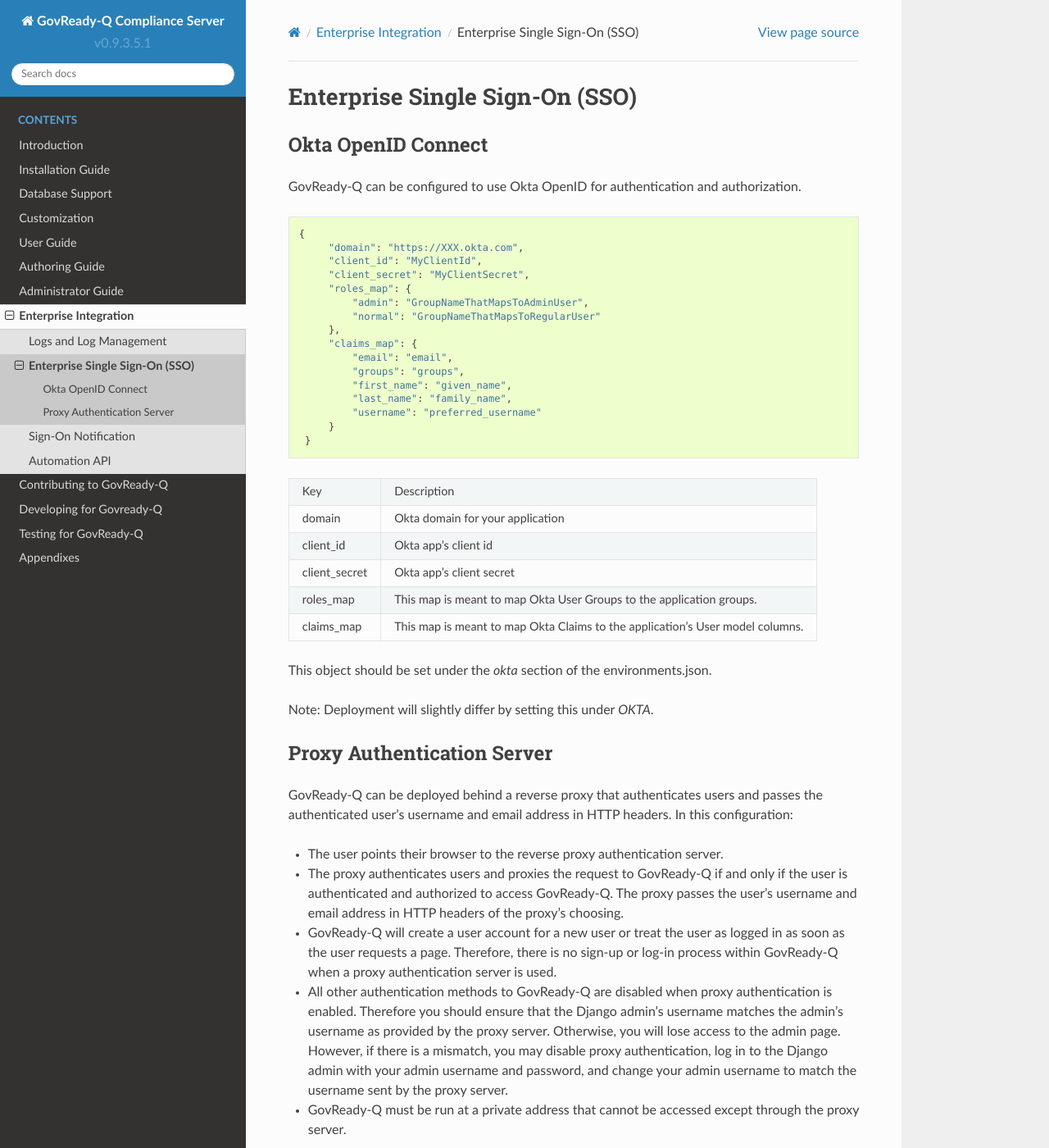
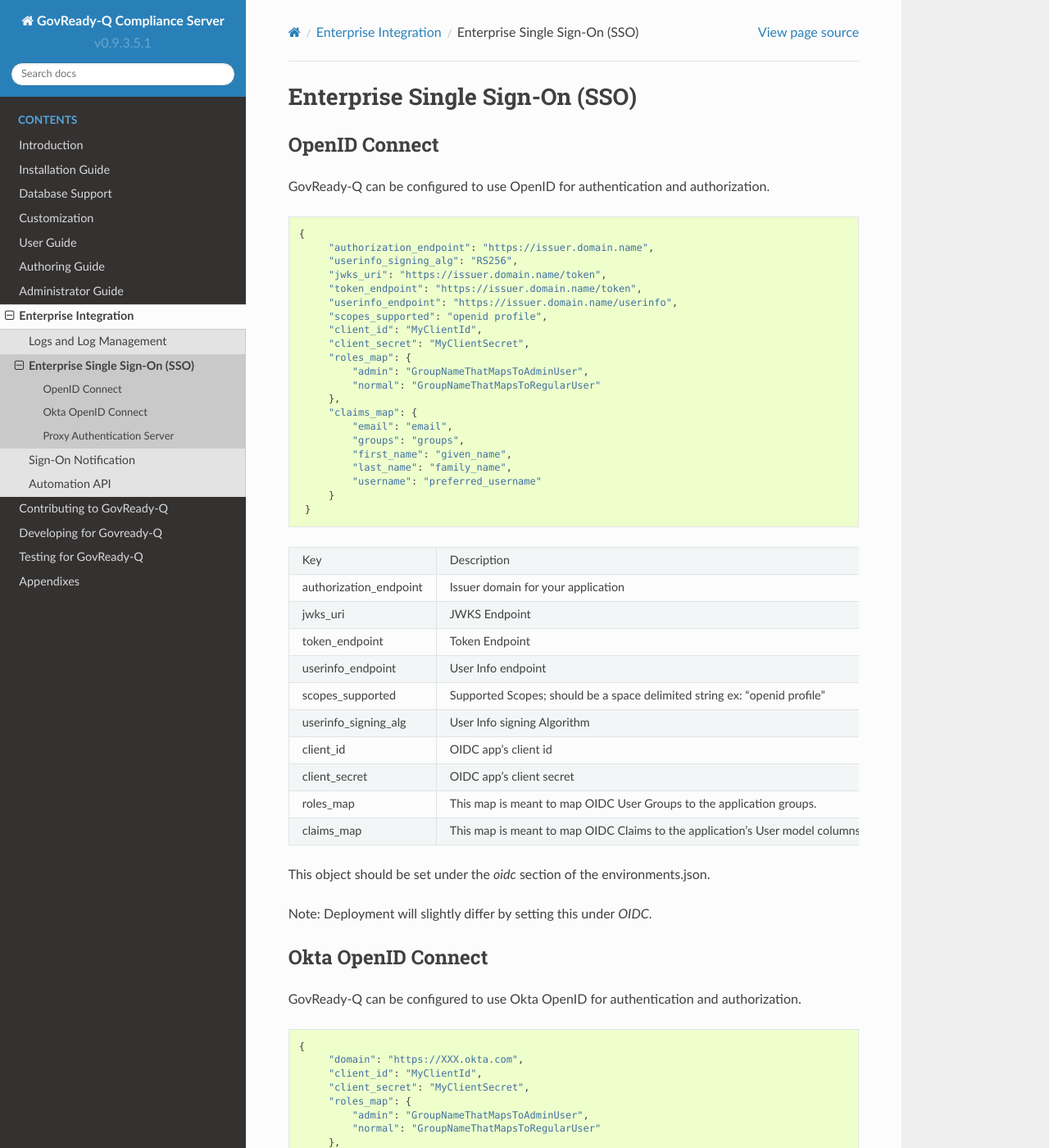
Before and after one commit to GovReady/govready-q-docs, a Sphinx documentation site: the page built from source/enterprise-integration/enterprise-single-sign-on-sso.rst, in a window 1280 px wide and 1400 px high. Shown: the whole window at 82% size. Built offline with Sphinx 7.4.7 and the Read the Docs theme 2.0.0, drawn with Linux system fonts in a browser that asks for light colours.

Commit message:
documentation for oidc

```diff
--- a/source/enterprise-integration/enterprise-single-sign-on-sso.rst
+++ b/source/enterprise-integration/enterprise-single-sign-on-sso.rst
@@ -4,6 +4,67 @@
 
 Enterprise Single Sign-On (SSO)
 -------------------------------
+
+.. _OpenID Connect:
+
+OpenID Connect
+~~~~~~~~~~~~~~~~~~~~~~~~~~~
+
+GovReady-Q can be configured to use OpenID for authentication and authorization.
+
+::
+
+
+   {
+        "authorization_endpoint": "https://issuer.domain.name",
+        "userinfo_signing_alg": "RS256",
+        "jwks_uri": "https://issuer.domain.name/token",
+        "token_endpoint": "https://issuer.domain.name/token",
+        "userinfo_endpoint": "https://issuer.domain.name/userinfo",
+        "scopes_supported": "openid profile",
+        "client_id": "MyClientId",
+        "client_secret": "MyClientSecret",
+        "roles_map": {
+            "admin": "GroupNameThatMapsToAdminUser",
+            "normal": "GroupNameThatMapsToRegularUser"
+        },
+        "claims_map": {
+            "email": "email",
+            "groups": "groups",
+            "first_name": "given_name",
+            "last_name": "family_name",
+            "username": "preferred_username"
+        }
+    }
+
++-----------------------+-------------------------------------------------------------------------------+
+| Key                  	| Description                                                                   |
++-----------------------+-------------------------------------------------------------------------------+
+| authorization_endpoint| Issuer domain for your application                                            |
++-----------------------+-------------------------------------------------------------------------------+
+| jwks_uri              | JWKS Endpoint                                                                 |
++-----------------------+-------------------------------------------------------------------------------+
+| token_endpoint        | Token Endpoint                                                                |
++-----------------------+-------------------------------------------------------------------------------+
+| userinfo_endpoint     | User Info endpoint                                                            |
++-----------------------+-------------------------------------------------------------------------------+
+| scopes_supported      | Supported Scopes; should be a space delimited string ex: "openid profile"     |
++-----------------------+-------------------------------------------------------------------------------+
+| userinfo_signing_alg  | User Info signing Algorithm                                                   |
++-----------------------+-------------------------------------------------------------------------------+
+| client_id             | OIDC app's client id                                                          |
++-----------------------+-------------------------------------------------------------------------------+
+| client_secret         | OIDC app's client secret                                                      |
++-----------------------+-------------------------------------------------------------------------------+
+| roles_map             | This map is meant to map OIDC User Groups to the application groups.          |
++-----------------------+-------------------------------------------------------------------------------+
+| claims_map            | This map is meant to map OIDC Claims to the application's User model columns. |
++-----------------------+-------------------------------------------------------------------------------+
+
+
+This object should be set under the `oidc` section of the environments.json.
+
+Note: Deployment will slightly differ by setting this under `OIDC`.
 
 .. _Okta OpenID Connect:
 
--- a/source/installation/development/index.rst
+++ b/source/installation/development/index.rst
@@ -118,10 +118,15 @@
      - Object
      - {}
      - Used to activate reverse proxy authentication. See :ref:`Proxy Authentication Server`.
+   * - ``oidc``
+     - Object
+     - {}
+     - Used to enable OIDC SSO. See :ref:`OpenID Connect`.
    * - ``okta``
      - Object
      - {}
      - Used to enable Okta SSO. See :ref:`Okta OpenID Connect`.
+
 
 
 
```
